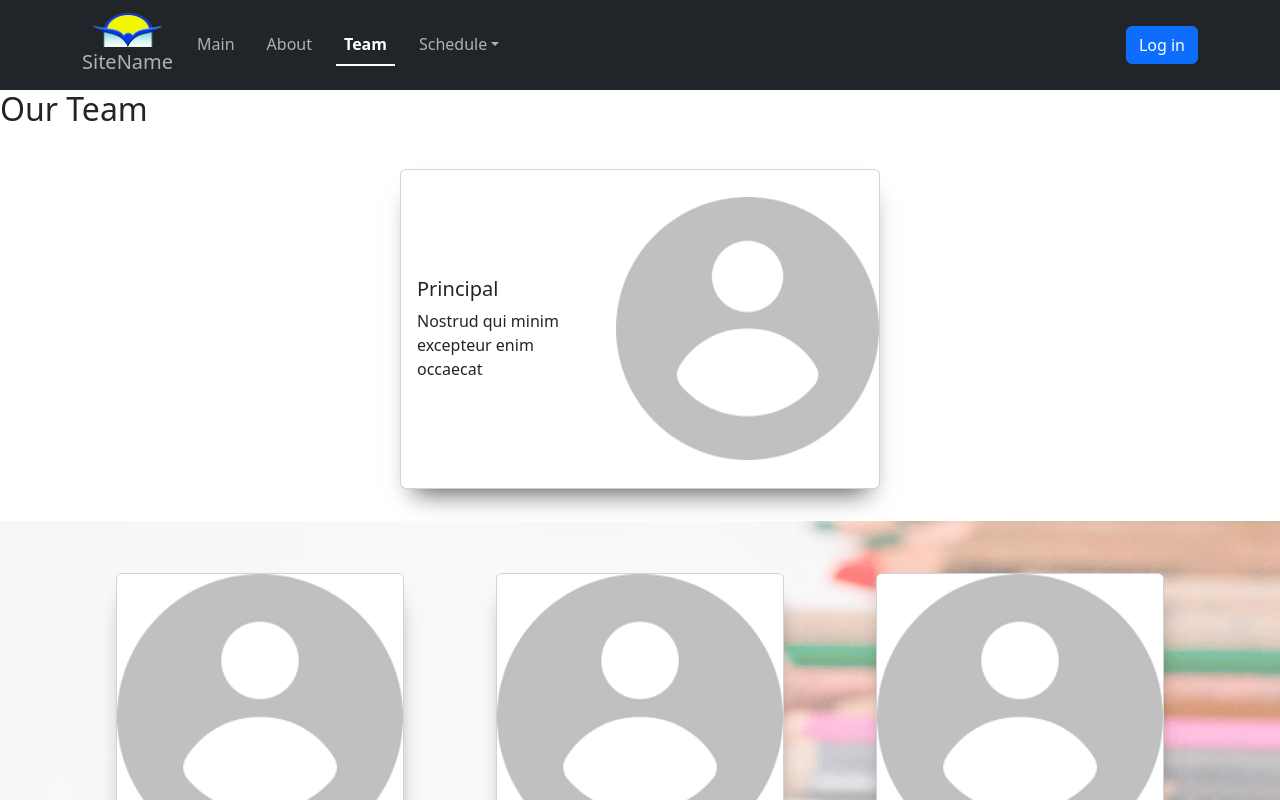
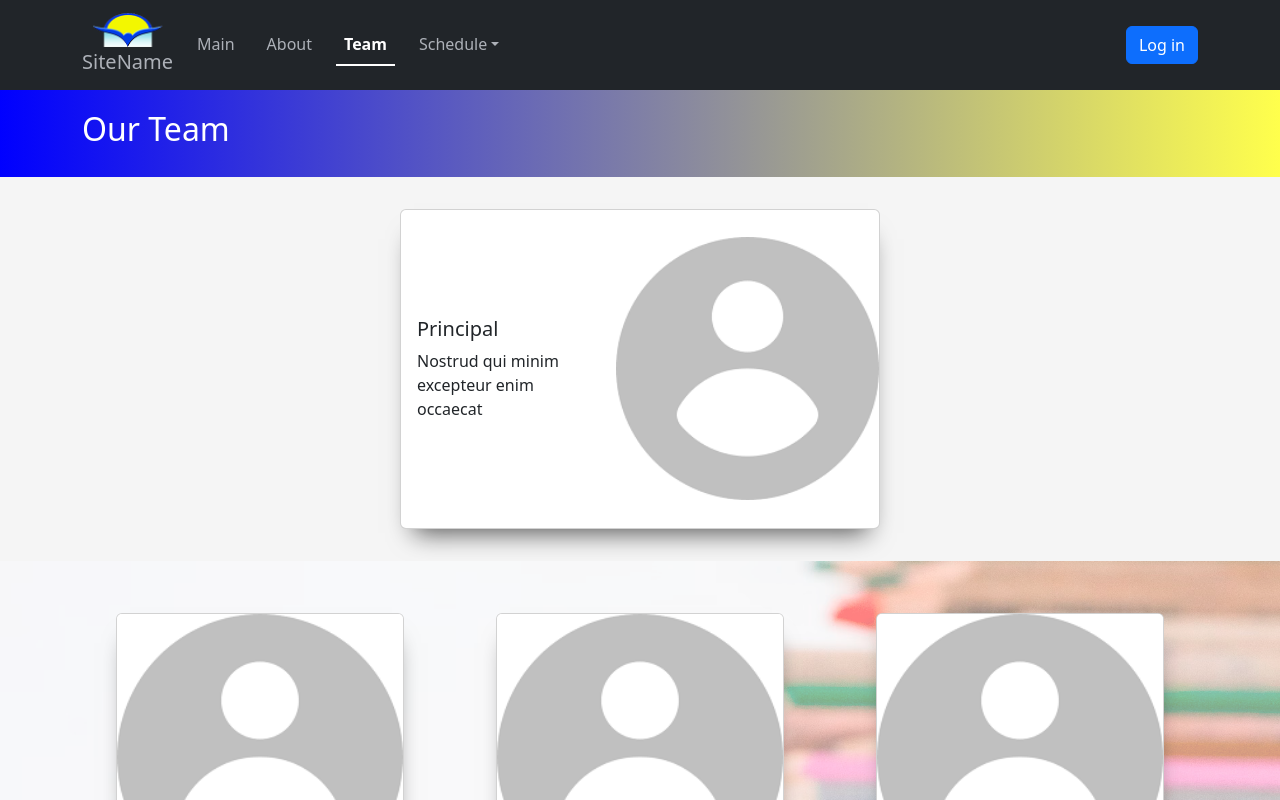
Before and after one commit to Gena-Tin/erdtschl, a React (Create React App) app: page /team in a window 1280 px wide. Shown: the top 800 px of the page. Built offline with nearby package versions, Linux system fonts and the light colour scheme.

Commit message:
add background

```diff
--- a/src/components/PrincipalBlock/PrincipalBlock.js
+++ b/src/components/PrincipalBlock/PrincipalBlock.js
@@ -8,6 +8,7 @@ const shadowStyle = {
 
 function PrincipalBlock() {
   return (
+    <div style={{ background: "rgb(0,0,0,0.04)" }}>
       <Container style={{ padding: "2rem" }}>
         <Row>
           <Col lg={12} style={{ display: "flex", justifyContent: "center" }}>
@@ -31,6 +32,7 @@ function PrincipalBlock() {
           </Col>
         </Row>
       </Container>
+    </div>
   );
 }
 
--- a/src/pages/About/About.js
+++ b/src/pages/About/About.js
@@ -1,10 +1,20 @@
 import React from "react";
+import { Container } from "react-bootstrap";
+
+const headerStyle = {
+  background: "linear-gradient(to right, rgb(255,0,0,0.5), rgb(0,0,255,0.5))",
+  color: "white",
+  padding: "20px",
+  // textAlign: "center",
+};
 
 function About() {
   return (
-    <>
-      <h2>AboutPage</h2>
-    </>
+    <div style={headerStyle}>
+      <Container>
+        <h2>AboutPage</h2>
+      </Container>
+    </div>
   );
 }
 
--- a/src/pages/Team/Team.js
+++ b/src/pages/Team/Team.js
@@ -1,11 +1,23 @@
 import React from "react";
 import TeamGallery from "../../components/TeamGallery/TeamGallery";
 import PrincipalBlock from "../../components/PrincipalBlock/PrincipalBlock";
+import { Container } from "react-bootstrap";
+
+const headerStyle = {
+  background: "linear-gradient(to right, rgb(0,0,255,1), rgb(255,255,0,0.7))",
+  color: "white",
+  padding: "20px",
+  // textAlign: "center",
+};
 
 function Team() {
   return (
     <>
-      <h2>Our Team</h2>
+      <div style={headerStyle}>
+        <Container>
+          <h2>Our Team</h2>
+        </Container>
+      </div>
       <PrincipalBlock />
       <TeamGallery />
     </>
```
Lines whose indentation alone changed are shown as unchanged.
